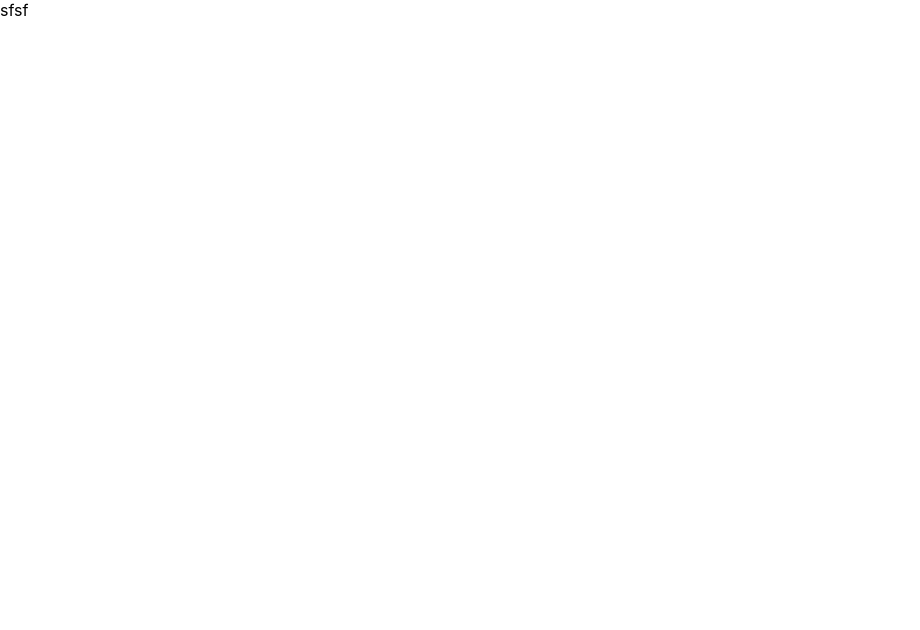
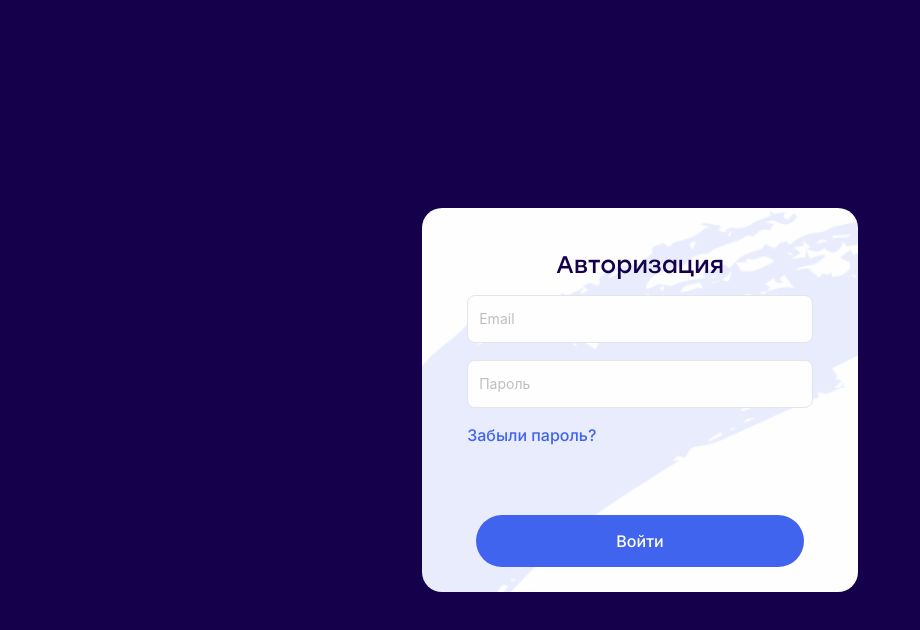
Before and after one commit to Kataiii/RowiHakaton, a React (Create React App) app in the folder frontend/: page /auth in a window 1280 px wide. Shown: the top 630 px of the page, without its empty margins (0-920 px from the left). Built offline with nearby package versions, Linux system fonts and the light colour scheme.

Commit message:
update form login

```diff
--- a/frontend/src/components/FormLogin.tsx
+++ b/frontend/src/components/FormLogin.tsx
@@ -15,7 +15,9 @@ const FormLogin = () => {
                     <a className={styles.FormLink} href='#'>Забыли пароль?</a>
                 </div>
             </div>
-            <PrimaryButton action={() => console.log('Hello world')} content='Войти'/>
+            <div className={styles.FormButtonWrap}>
+                <PrimaryButton action={() => console.log('Hello world')} content='Войти'/>
+            </div>
         </div>
     )
 }
--- a/frontend/src/components/css/FormLogin.module.css
+++ b/frontend/src/components/css/FormLogin.module.css
@@ -8,6 +8,12 @@
     background-size: cover;
     padding: 2%;
     border-radius: 20px;
+    background-color: #FEFEFE;
+}
+
+.FormButtonWrap{
+    display: flex;
+    justify-content: center;
 }
 
 .FormWrapDiv{
@@ -24,6 +30,7 @@
     font-weight: 400;
     font-size: 24px;
     color: #14004B;
+    text-align: center;
 }
 
 .FormInput{
--- a/frontend/src/pages/LoginPage.tsx
+++ b/frontend/src/pages/LoginPage.tsx
@@ -1,6 +1,11 @@
+import FormLogin from "../components/FormLogin";
+import styles from './css/LoginPage.module.css';
+
 const LoginPage = () => {
     return(
-        <div></div>
+        <div className={styles.LoginPageDiv}>
+            <FormLogin/>
+        </div>
     )
 }
 
--- /dev/null
+++ b/frontend/src/pages/css/LoginPage.module.css
@@ -0,0 +1,8 @@
+.LoginPageDiv{
+    display: flex;
+    flex-direction: column;
+    justify-content: center;
+    margin: 0 auto;
+    min-height: 100vh;
+    background-color: #14004B;
+}
--- a/frontend/src/routing/Router.tsx
+++ b/frontend/src/routing/Router.tsx
@@ -18,7 +18,7 @@ const router = createBrowserRouter([
   },
   {
     path: AUTH_ROUTE_PATH,
-    element: <div>sfsf</div>,
+    element: <LoginPage/>,
   },
   {
     path: CHATS_ROUTE_PATH,
```
